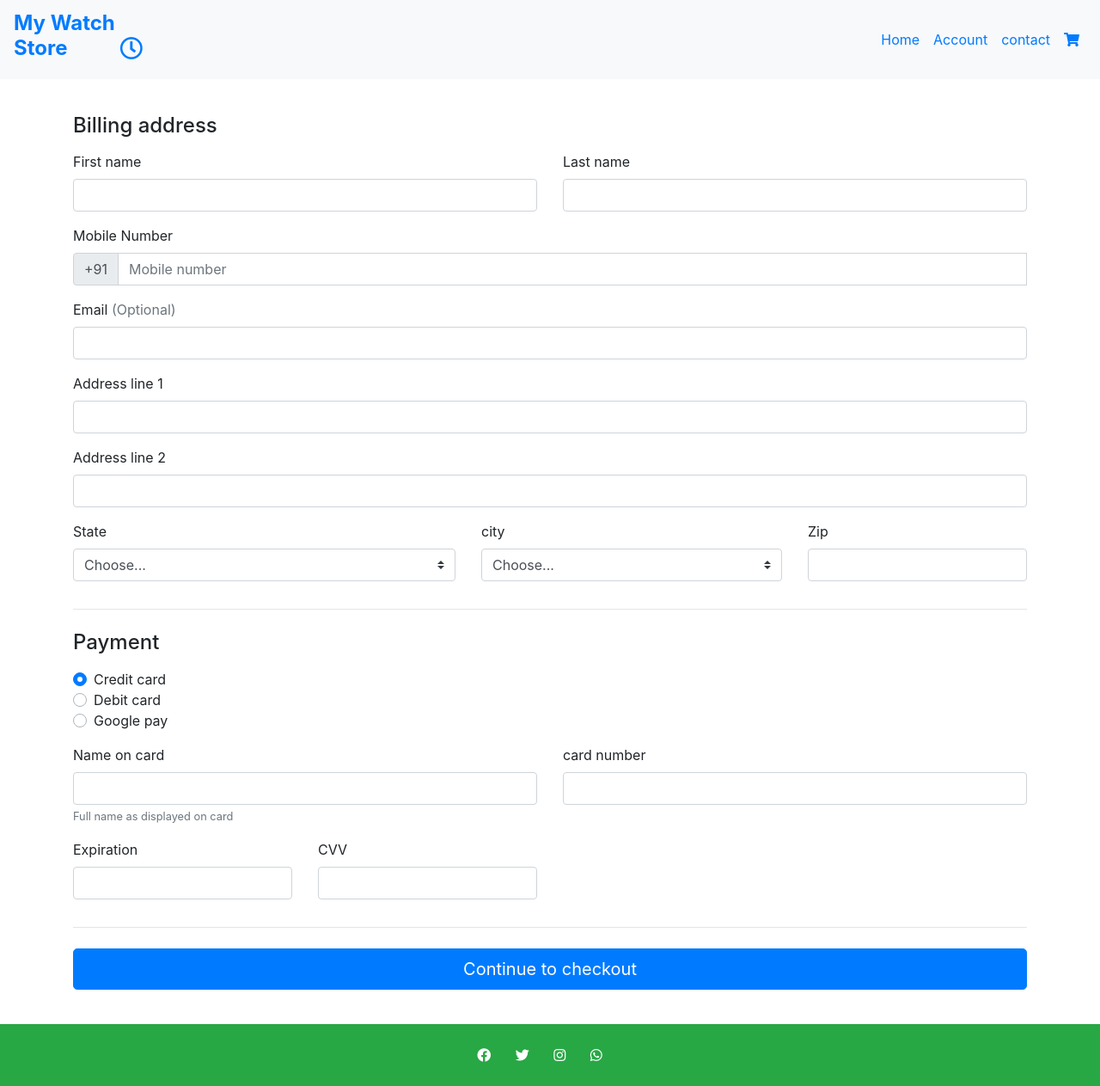
After one commit to chrisjos007/e-commerce-static, a PHP site: page /checkout.html in a window 1280 px wide. The commit adds this page. Shown: the whole page at 86% size. Run offline with PHP 8.4, Linux system fonts and the light colour scheme; some libraries are stand-ins or nearby versions.

Commit message:
cart and item list respponsiveness, adds checkout page

```diff
--- /dev/null
+++ b/checkout.html
@@ -0,0 +1,202 @@
+<!DOCTYPE html>
+<html lang="en">
+<head>
+  <title>My watch store</title>
+  <meta charset="utf-8">
+  <meta name="viewport" content="width=device-width, initial-scale=1">
+  <link rel="stylesheet" href="https://maxcdn.bootstrapcdn.com/bootstrap/4.5.2/css/bootstrap.min.css">
+  <link rel="stylesheet"
+        href="https://cdnjs.cloudflare.com/ajax/libs/font-awesome/5.11.2/css/all.css"
+        integrity="sha256-46qynGAkLSFpVbEBog43gvNhfrOj+BmwXdxFgVK/Kvc=" crossorigin="anonymous" />
+  <script src="https://ajax.googleapis.com/ajax/libs/jquery/3.5.1/jquery.min.js"></script>
+  <script src="https://cdnjs.cloudflare.com/ajax/libs/popper.js/1.16.0/umd/popper.min.js"></script>
+  <script src="https://maxcdn.bootstrapcdn.com/bootstrap/4.5.2/js/bootstrap.min.js"></script>
+  <link rel="stylesheet" href="practice.css">
+  <style>
+  </style>
+</head>
+    <body>
+
+        <!-- navbar -->
+        <nav class="navbar navbar-expand-sm bg-light sticky-top">
+            <a href="practice.html" class="navbar-brand">
+                <h4 class="navbar-brand-item"><strong>My Watch<br>Store</strong></h4>
+                <i class="far fa-clock fa-lg navbar-brand-item"></i>
+            </a>
+            <ul class="navbar-nav">
+                <li class="nav-item">
+                    <a href="practice.html" class="nav-link">Home</a>
+                </li>
+                <li class="nav-item">
+                    <a href="#" class="nav-link">Account</a>
+                </li>
+                <li class="nav-item">
+                    <a href="#" class="nav-link">contact</a>
+                </li>
+                <li class="nav-item">
+                    <a href="#" class="nav-link"><i class="fas fa-shopping-cart"></i></a>
+                </li>
+            </ul>
+        </nav>
+
+        <div class="container mb-40 mt-40">
+            <div class="row">
+                <div class="col">
+                    <h4 class="mb-3">Billing address</h4>
+                    <form class="needs-validation" novalidate>
+                        <div class="row">
+                            <div class="col-md-6 mb-3">
+                                <label for="firstName">First name</label>
+                                <input type="text" class="form-control" id="firstName" value="" required>
+                                <div class="invalid-feedback">
+                                    required.
+                                </div>
+                            </div>
+                            <div class="col-md-6 mb-3">
+                                <label for="lastName">Last name</label>
+                                <input type="text" class="form-control" id="lastName" value="" required>
+                                <div class="invalid-feedback">
+                                Valid last name is required.
+                                </div>
+                            </div>
+                        </div>
+
+                        <div class="mb-3">
+                            <label for="phone">Mobile Number</label>
+                            <div class="input-group">
+                                <div class="input-group-prepend">
+                                <span class="input-group-text">+91</span>
+                                </div>
+                                <input type="text" class="form-control" id="phone" placeholder="Mobile number" required>
+                                <div class="invalid-feedback" style="width: 100%;">
+                                    required.
+                                </div>
+                            </div>
+                        </div>
+
+                        <div class="mb-3">
+                            <label for="email">Email <span class="text-muted">(Optional)</span></label>
+                            <input type="email" class="form-control" id="email">
+                            <div class="invalid-feedback">
+                                not valid
+                            </div>
+                        </div>
+
+                        <div class="mb-3">
+                            <label for="address1">Address line 1</label>
+                            <input type="text" class="form-control" id="address1" required>
+                            <div class="invalid-feedback">
+                                Please enter your shipping address.
+                            </div>
+                        </div>
+
+                        <div class="mb-3">
+                            <label for="address2">Address line 2</label>
+                            <input type="text" class="form-control" id="address2">
+                        </div>
+
+                        <div class="row">
+                            <div class="col-md-5 mb-3">
+                                <label for="state">State</label>
+                                <select class="custom-select d-block w-100" id="state" required>
+                                    <option value="">Choose...</option>
+                                    <option value="">Chennai</option>
+                                    <option value="">Bangalore</option>
+                                    <option value="">Mumbai</option>
+                                    <option value="">Calcutta</option>
+                                    <option value="">Delhi</option>
+                                    <option value="">Kerala</option>
+                                </select>
+                                <div class="invalid-feedback">
+                                    Please provide a valid state.
+                                </div>
+                            </div>
+                            <div class="col-md-4 mb-3">
+                                <label for="country">city</label>
+                                <select class="custom-select d-block w-100" id="country" required>
+                                    <option value="">Choose...</option>
+                                    <option>Palakkad</option>
+                                </select>
+                                <div class="invalid-feedback">
+                                    Please select a valid country.
+                                </div>
+                            </div>
+                            <div class="col-md-3 mb-3">
+                                <label for="zip">Zip</label>
+                                <input type="text" class="form-control" id="zip" placeholder="" required>
+                                <div class="invalid-feedback">
+                                    required.
+                                </div>
+                            </div>
+                        </div>
+                        <hr class="mb-4">
+
+                        <h4 class="mb-3">Payment</h4>
+
+                        <div class="d-block my-3">
+                            <div class="custom-control custom-radio">
+                                <input id="credit" name="paymentMethod" type="radio" class="custom-control-input" checked required>
+                                <label class="custom-control-label" for="credit">Credit card</label>
+                            </div>
+                            <div class="custom-control custom-radio">
+                                <input id="debit" name="paymentMethod" type="radio" class="custom-control-input" required>
+                                <label class="custom-control-label" for="debit">Debit card</label>
+                            </div>
+                            <div class="custom-control custom-radio">
+                                <input id="paypal" name="paymentMethod" type="radio" class="custom-control-input" required>
+                                <label class="custom-control-label" for="paypal">Google pay</label>
+                            </div>
+                        </div>
+                        <div class="row">
+                            <div class="col-md-6 mb-3">
+                                <label for="cc-name">Name on card</label>
+                                <input type="text" class="form-control" id="cc-name" required>
+                                <small class="text-muted">Full name as displayed on card</small>
+                                <div class="invalid-feedback">
+                                    required
+                                </div>
+                            </div>
+                        <div class="col-md-6 mb-3">
+                            <label for="cc-number">card number</label>
+                            <input type="text" class="form-control" id="cc-number" required>
+                            <div class="invalid-feedback">
+                                required
+                            </div>
+                        </div>
+                    </div>
+                    <div class="row">
+                        <div class="col-md-3 mb-3">
+                            <label for="cc-expiration">Expiration</label>
+                            <input type="text" class="form-control" id="cc-expiration">
+                        </div>
+                        <div class="col-md-3 mb-3">
+                            <label for="cc-cvv">CVV</label>
+                            <input type="text" class="form-control" id="cc-cvv" placeholder="" required>
+                            <div class="invalid-feedback">
+                                Security code required
+                            </div>
+                        </div>
+                    </div>
+                    <hr class="mb-4">
+                    <button class="btn btn-primary btn-lg btn-block" type="submit">Continue to checkout</button>
+                    </form>
+                </div>
+            </div>
+        </div>
+
+        <footer class="pg-footer bg-secondary">
+            <div class="bg-success">
+                <div class="container">
+                    <div class="row py-4 d-flex align-items-center">
+                        <div class="col md-25 text-center">
+                            <a href="#"><i class="fab fa-facebook text-white mr-4"></i></a>
+                            <a href="#"><i class="fab fa-twitter text-white mr-4"></i></a>
+                            <a href="#"><i class="fab fa-instagram text-white mr-4"></i></a>
+                            <a href="#"><i class="fab fa-whatsapp text-white mr-4"></i></a>
+                        </div>
+                    </div>
+                </div>
+            </div>
+        </footer>
+    </body>
+</html>
--- a/practice.css
+++ b/practice.css
@@ -67,3 +67,11 @@
     max-height: 100px;
     max-width: 100px;
 }
+
+.mb-40 {
+    margin-bottom: 40px;
+}
+
+.mt-40 {
+    margin-top: 40px;
+}
```
Also changed, not shown: cart.html (+74 -3 lines), item_list.html (line endings or trailing spaces).
